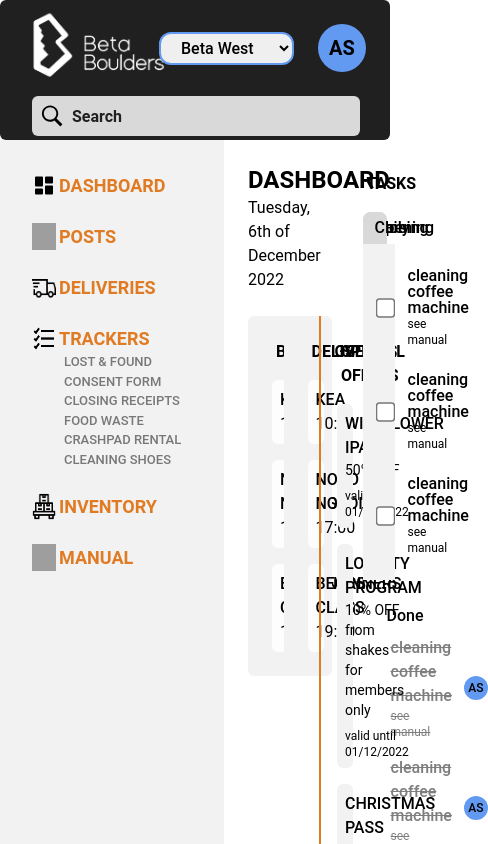
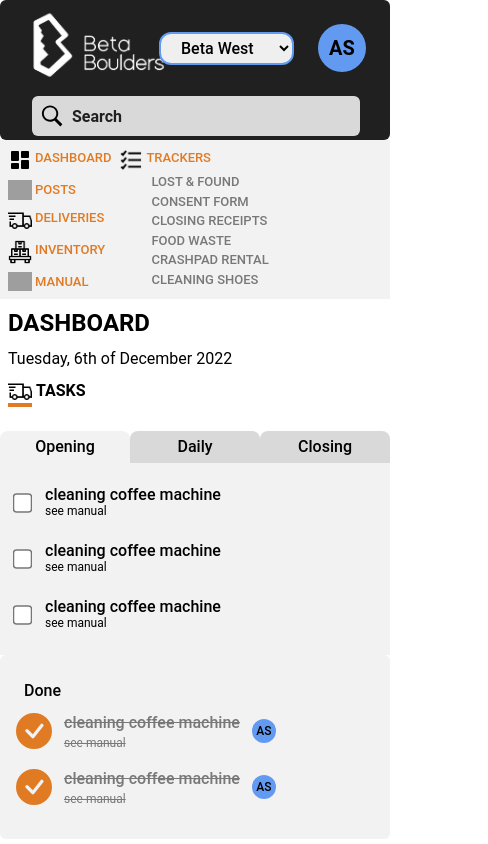
Before and after one commit to zuzik772/4th_semester_final_project, a React (Create React App) app: page / in a window 390 px wide. Shown: the top 844 px of the page, 488 px wide, since content can reach past the window. Built offline with nearby package versions, Linux system fonts and the light colour scheme; grey boxes are pictures that could not be loaded.

Commit message:
add responsiveness

```diff
--- a/src/App.jsx
+++ b/src/App.jsx
@@ -12,7 +12,7 @@ function App() {
   return (
     <div className="App">
       <Nav />
-      <div className="flex">
+      <div className="block sm:flex">
         <BrowserRouter>
           <Sidebar />
           <Routes>
--- a/src/components/DashboardSubtitle.jsx
+++ b/src/components/DashboardSubtitle.jsx
@@ -1,6 +1,6 @@
 export default function DashboardSubtitle(props) {
   return (
-    <div className="flex gap-1 uppercase font-semibold">
+    <div className="flex gap-1 uppercase font-semibold p-2 sm:p-0">
       <img
         src={props.iconSource}
         alt={props.iconDescription}
--- a/src/components/MainTitle.jsx
+++ b/src/components/MainTitle.jsx
@@ -1,8 +1,8 @@
 export default function MainTitle(props) {
   return (
     <>
-      <h1 className="font-bold text-2xl uppercase"> {props.title}</h1>
-      <span>Tuesday, 6th of December 2022</span>
+      <h1 className="font-bold text-2xl uppercase p-2 sm:p-0"> {props.title}</h1>
+      <span className="p-2 sm:p-0">Tuesday, 6th of December 2022</span>
     </>
   );
 }
--- a/src/components/Schedule.jsx
+++ b/src/components/Schedule.jsx
@@ -1,7 +1,40 @@
+import schedule from "../img/schedule.png";
 export default function Schedule() {
   return (
-    <>
-      <h1>schedule</h1>
-    </>
+    <div>
+      {/* <div className="grid">
+        <span>John Smith</span>
+        <span>Jane Doe</span>
+        <span>Zuzana Chudinova</span>
+      </div> */}
+      {/* <table className="grid grid-cols-18">
+        <tr className="flex gap-2">
+          <div className="w-40"></div>
+          <th>7</th>
+          <th>8</th>
+          <th>9</th>
+          <th>10</th>
+          <th>11</th>
+          <th>12</th>
+          <th>13</th>
+          <th>14</th>
+          <th>15</th>
+          <th>16</th>
+          <th>17</th>
+          <th>18</th>
+          <th>19</th>
+          <th>20</th>
+          <th>21</th>
+          <th>22</th>
+          <th>23</th>
+        </tr>
+        <tr className="flex flex-col w-40">
+          <td>John Smith</td>
+          <td>Jane Doe</td>
+          <td>Zuzana Chudinova</td>
+        </tr>
+      </table> */}
+      <img src={schedule} alt="schedule" className="w-auto" />
+    </div>
   );
 }
--- a/src/components/Sidebar.jsx
+++ b/src/components/Sidebar.jsx
@@ -16,8 +16,9 @@ export default function Sidebar() {
 
   return (
     <div>
-      <nav className="bg-light w-56 h-screen p-8">
-        <ul className="flex flex-col gap-6">
+      <nav className="bg-light w-full sm:w-56 h-full p-2 sm:p-8">
+        <ul className="flex sm:flex-col gap-2 sm:gap-6 ">
+          <div className="grid sm:flex sm:flex-col gap-2 sm:gap-6 ">
             <li>
               <Link to="/" className={isActive ? "text-accent" : "text-dark"}>
                 <img src={dashboard} alt="dashboard icon" />
@@ -36,6 +37,20 @@ export default function Sidebar() {
                 Deliveries
               </Link>
             </li>
+
+            <li>
+              <Link to="/stock" className={isActive ? "text-accent" : "text-dark"}>
+                <img src={stock} alt="stock icon" />
+                Inventory
+              </Link>
+            </li>
+            <li>
+              <Link to="/manual" className={isActive ? "text-accent" : "text-dark"}>
+                <img src={manual} alt="manual icon" />
+                Manual
+              </Link>
+            </li>
+          </div>
           <li>
             <Link to="/trackers" className={isActive ? "text-accent" : "text-dark"}>
               <img src={trackers} alt="trackers icon" />
@@ -48,18 +63,6 @@ export default function Sidebar() {
             <span>Crashpad rental</span>
             <span>Cleaning shoes</span>
           </li>
-          <li>
-            <Link to="/stock" className={isActive ? "text-accent" : "text-dark"}>
-              <img src={stock} alt="stock icon" />
-              Inventory
-            </Link>
-          </li>
-          <li>
-            <Link to="/manual" className={isActive ? "text-accent" : "text-dark"}>
-              <img src={manual} alt="manual icon" />
-              Manual
-            </Link>
-          </li>
         </ul>
       </nav>
     </div>
--- a/src/components/Tasks.jsx
+++ b/src/components/Tasks.jsx
@@ -5,11 +5,11 @@ export default function Tasks() {
   return (
     <div>
       <div className="grid grid-cols-3 mt-4">
-        <button className="rounded-t-lg bg-light  p-3 py-1">Opening</button>
-        <button className="rounded-t-lg bg-darkerLight  p-3 py-1">Daily</button>
-        <button className="rounded-t-lg bg-darkerLight  p-3 py-1">Closing</button>
+        <button className="rounded-t-lg bg-light  p-0 sm:p-3 py-1">Opening</button>
+        <button className="rounded-t-lg bg-darkerLight  p-0 sm:p-3 py-1">Daily</button>
+        <button className="rounded-t-lg bg-darkerLight  p-0 sm:p-3 py-1">Closing</button>
       </div>
-      <ul className="flex flex-col gap-6 bg-light px-4 lg:px-8 py-6 relative">
+      <ul className="flex flex-col gap-6 bg-light px-4 lg:px-8 py-6">
         <TasksListItem title="cleaning coffee machine" desc="see manual" />
         <TasksListItem title="cleaning coffee machine" desc="see manual" />
         <TasksListItem title="cleaning coffee machine" desc="see manual" />
--- a/src/global.css
+++ b/src/global.css
@@ -17,6 +17,13 @@ nav li * {
   font-size: large;
   font-weight: 600;
   text-transform: uppercase;
+}
+
+@media only screen and (max-width: 640px) {
+  nav li * {
+    font-size: small;
+    font-weight: 500;
+  }
 }
 
 nav li span {
@@ -39,3 +46,7 @@ button,
 label {
   font-weight: 500;
 }
+
+tr th {
+  border-left: solid 2px grey;
+}
--- a/src/pages/Dashboard.jsx
+++ b/src/pages/Dashboard.jsx
@@ -7,11 +7,11 @@ import SpecialOfferItem from "../components/SpecialOfferItem";
 import DashboardSubtitle from "../components/DashboardSubtitle";
 export default function Dashboard() {
   return (
-    <main className="p-6 grid grid-cols-4 gap-6 w-screen h-fit">
+    <main className="p-0 sm:p-6 block lg:grid grid-cols-4 gap-6 w-full h-fit">
       <div className="col-span-3">
         <MainTitle title="Dashboard" />
       </div>
-      <div className="row-span-3 p-2">
+      <div className="row-span-3 p-0 sm:p-2 mb-5 lg:mb-0">
         <DashboardSubtitle
           title="Tasks"
           iconSource={deliveries}
@@ -19,7 +19,7 @@ export default function Dashboard() {
         />
         <Tasks />
       </div>
-      <div className="flex flex-col gap-4 h-fit bg-light p-6">
+      <div className="flex flex-col gap-4 h-fit bg-light p-2 sm:p-6 mb-5 lg:mb-0">
         <DashboardSubtitle
           title="Bookings"
           iconSource={deliveries}
@@ -27,7 +27,7 @@ export default function Dashboard() {
         />
         <Cards />
       </div>
-      <div className="flex flex-col gap-4 h-fit bg-light p-6">
+      <div className="flex flex-col gap-4 h-fit bg-light p-2 sm:p-6 mb-5 lg:mb-0">
         <DashboardSubtitle
           title="Deliveries"
           iconSource={deliveries}
@@ -35,7 +35,7 @@ export default function Dashboard() {
         />
         <Cards />
       </div>
-      <div className="flex flex-col gap-4 h-fit py-6 px-4 border-l-2 border-accent rounded-none">
+      <div className="flex flex-col gap-4 h-fit py-6 pl-4 border-l-2 border-accent rounded-none mb-5 lg:mb-0">
         <DashboardSubtitle
           title="Special offers"
           iconSource={deliveries}
@@ -53,7 +53,7 @@ export default function Dashboard() {
         <SpecialOfferItem
           title="Loyalty program"
           discount="10% OFF from shakes for members only"
-          expiration={"valid until 01/12/2022"}
+          expiration={"valid until 31/01/2023"}
         />
         <SpecialOfferItem
           title="Christmas pass"
@@ -62,7 +62,7 @@ export default function Dashboard() {
         />
       </div>
 
-      <div className=" bg-light p-6">
+      <div className=" bg-light p-6 col-span-3 mb-5 lg:mb-0">
         <DashboardSubtitle
           title="Schedule"
           iconSource={deliveries}
```
Also changed, not shown: src/img/schedule.png (added). Lines whose indentation alone changed are shown as unchanged.
